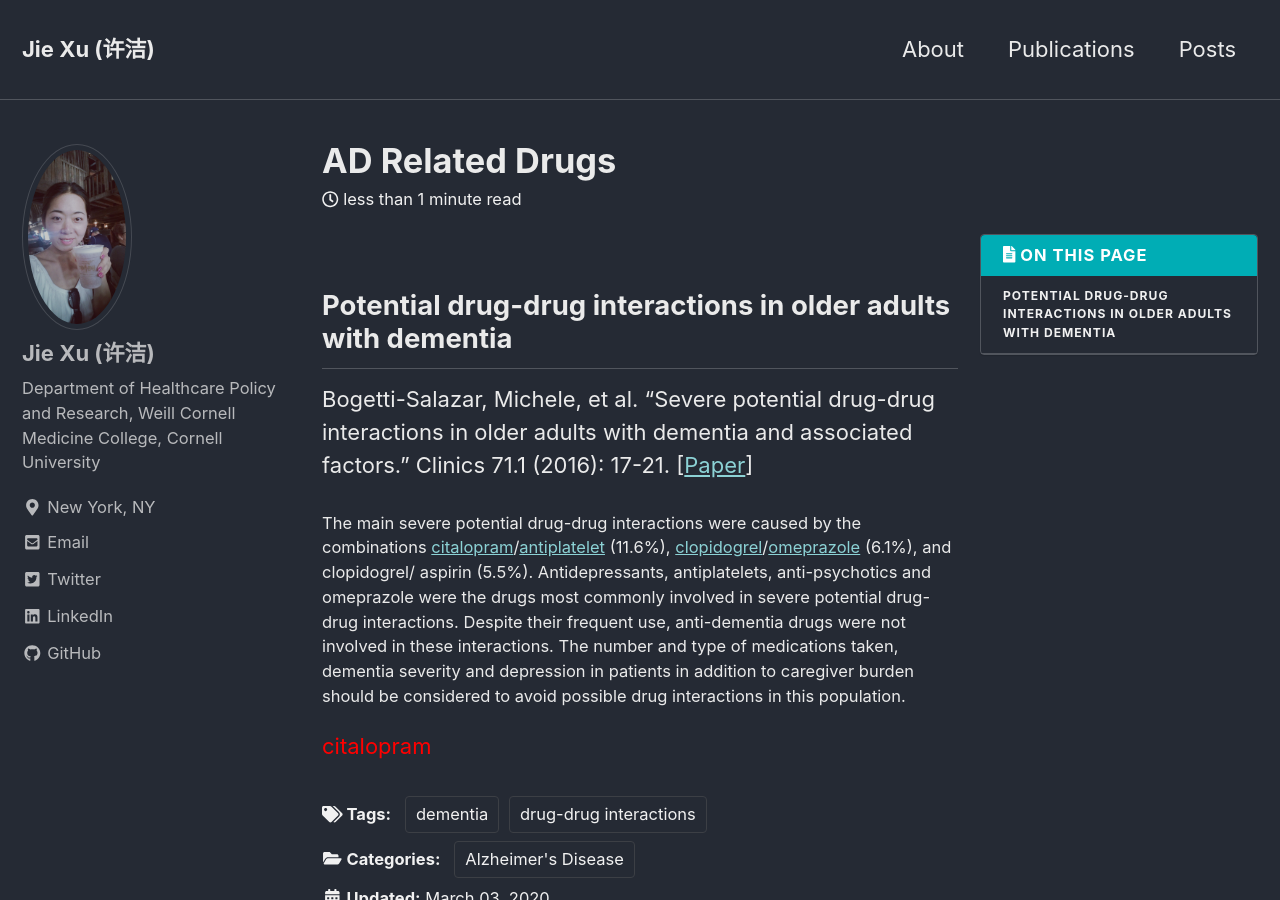
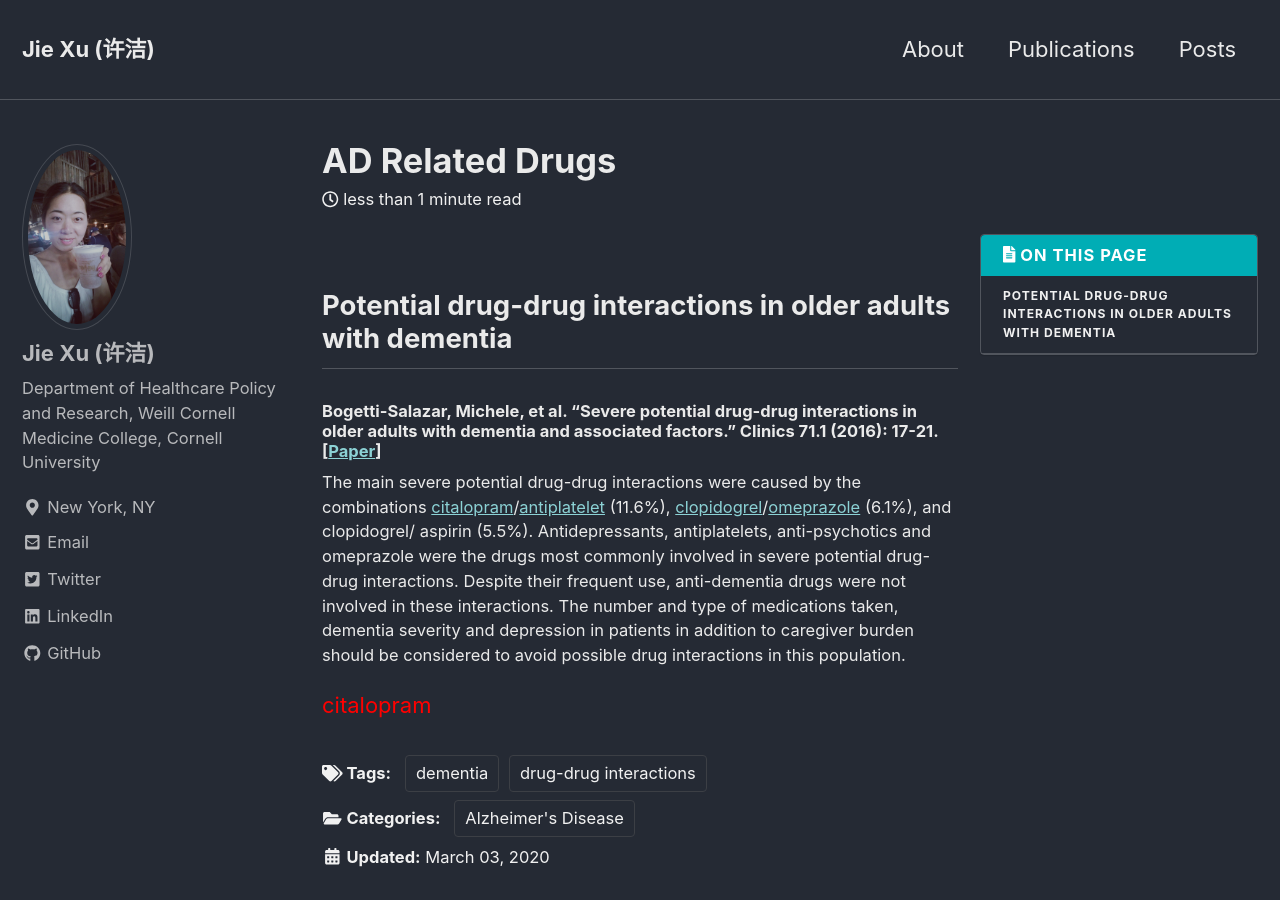
Before and after one commit to jxu1015/jxu1015.github.io, a Jekyll site: the page built from _posts/2020-03-03-AD-Related-Drugs.md, in a window 1280 px wide and 900 px high. Built offline with Jekyll 4.4.1, drawn with Linux system fonts in a browser that asks for light colours; nearby versions of some CDN libraries.

Commit message:
Update 2020-03-03-AD-Related-Drugs.md

```diff
--- a/_posts/2020-03-03-AD-Related-Drugs.md
+++ b/_posts/2020-03-03-AD-Related-Drugs.md
@@ -10,8 +10,7 @@ toc: true
 
 ## Potential drug-drug interactions in older adults with dementia
 
-Bogetti-Salazar, Michele, et al. "Severe potential drug-drug interactions in older adults with dementia and associated factors." Clinics 71.1 (2016): 17-21. [[Paper](https://www.ncbi.nlm.nih.gov/pmc/articles/PMC4763155/pdf/cln-71-01-017.pdf)]
-{: .medium}
+#### Bogetti-Salazar, Michele, et al. "Severe potential drug-drug interactions in older adults with dementia and associated factors." Clinics 71.1 (2016): 17-21. [[Paper](https://www.ncbi.nlm.nih.gov/pmc/articles/PMC4763155/pdf/cln-71-01-017.pdf)]
 
 The main severe potential drug-drug interactions were caused by the combinations [citalopram](https://www.drugs.com/citalopram.html)/[antiplatelet](https://www.drugs.com/drug-class/antiplatelet-agents.html) (11.6%), [clopidogrel](https://www.drugs.com/mtm/clopidogrel.html)/[omeprazole](https://www.drugs.com/omeprazole.html) (6.1%), and clopidogrel/ aspirin (5.5%). Antidepressants, antiplatelets, anti-psychotics and omeprazole were the drugs most commonly involved in severe potential drug-drug interactions. Despite their frequent use, anti-dementia drugs were not involved in these interactions. The number and type of medications taken, dementia severity and depression in patients in addition to caregiver burden should be considered to avoid possible drug interactions in this population.
 {: .small}
```
